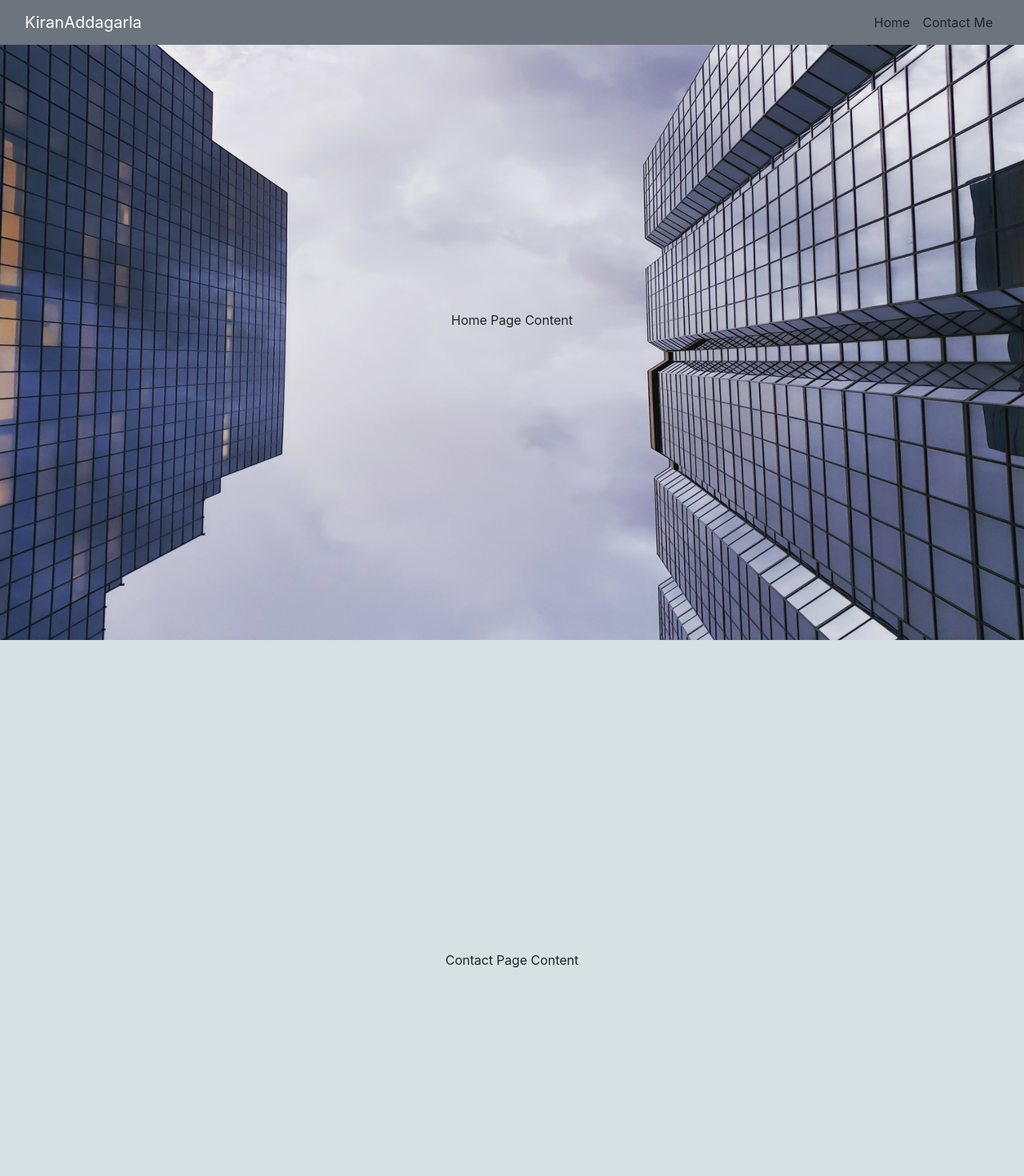
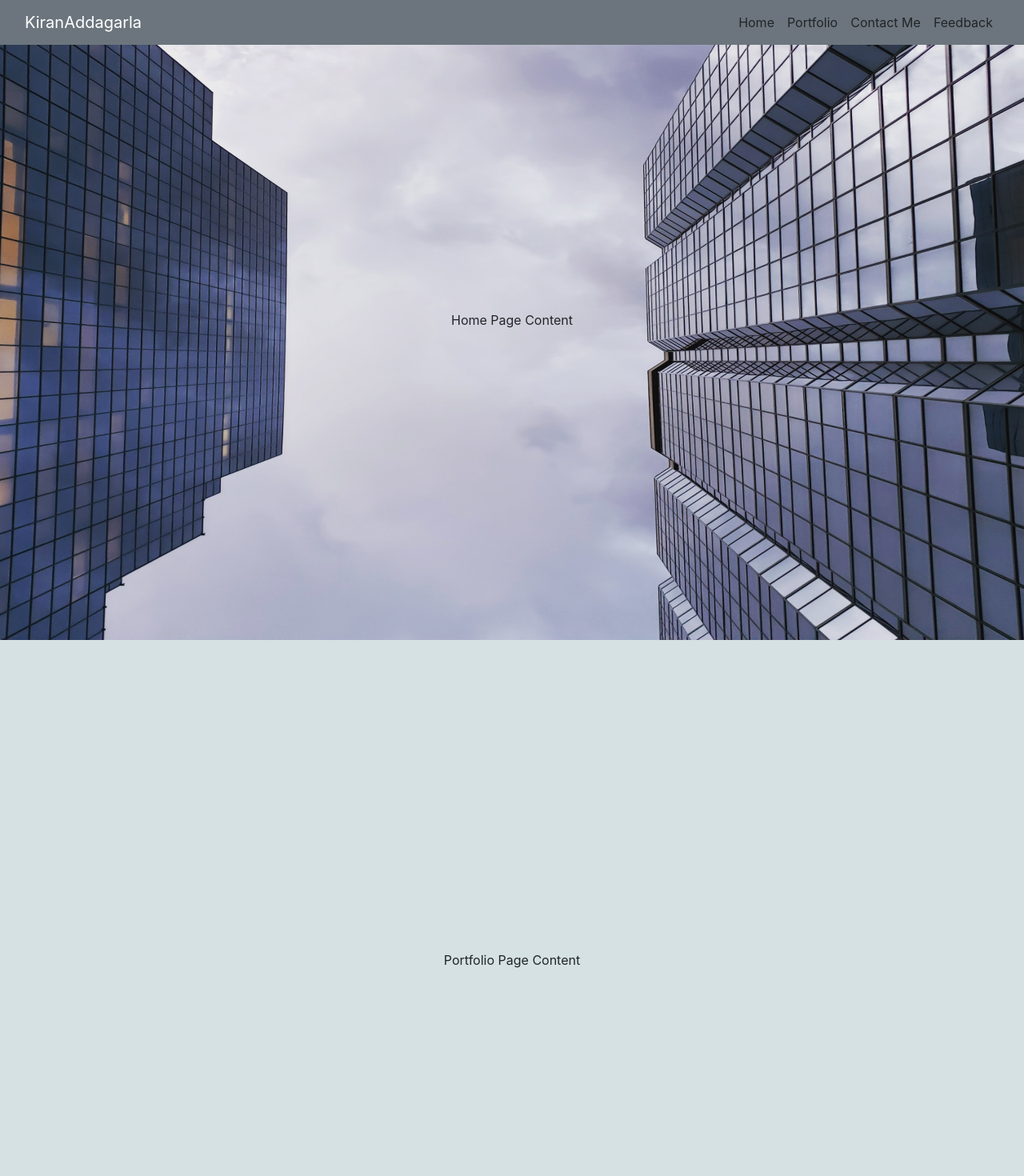
Before and after one commit to KiranAddagarla/ReactWebApplication, a React (Create React App) app: page / in a window 1280 px wide. Shown: the top 1470 px of the page at 80% size. Built offline with nearby package versions, Linux system fonts and the light colour scheme.

Commit message:
added multiple sections

```diff
--- a/src/App.js
+++ b/src/App.js
@@ -3,6 +3,8 @@ import Layout from './Components/Layout';
 import HomePage from './components/homepage';
 import ContactMe from "./Components/ContactMe";
 import "./App.css";
+import Portfolio from './Components/Portfolio';
+import FeedBack from "./Components/FeedBack";
 
 
 const headerButtonsMap = [
@@ -11,8 +13,15 @@ const headerButtonsMap = [
       sectionId : "HomeContainer"
     },
     {
+      buttonName: "Portfolio",
+      sectionId : "portfolioConatiner"
+    },
+    {
       buttonName: "Contact Me",
       sectionId : "contactMeConatiner"
+    },{
+      buttonName: "Feedback",
+      sectionId : "feedbackConatiner"
     }
   ]
 
@@ -22,7 +31,9 @@ const App = () => {
       <React.Fragment>
         <Layout headerButtons={headerButtonsMap} ></Layout>
         <HomePage />
+        <Portfolio />
         <ContactMe />
+        <FeedBack />
       </React.Fragment>
       )
 };
--- a/src/Components/FeedBack.js
+++ b/src/Components/FeedBack.js
@@ -1,13 +1,15 @@
 import React from "react";
-import Layout from "./Layout";
+
 
 const FeedBack = () => {
 
-        <Layout>
-            <div>
-                FeedBack Content
+    return (
+        <div id="feedbackConatiner" className="d-flex justify-content-center secondary-section-container">
+            <div className="align-self-center">
+                FeedBack Page Content
             </div>
-        </Layout>
+        </div>
+        )
 
 }
 
--- a/src/Components/Portfolio.js
+++ b/src/Components/Portfolio.js
@@ -0,0 +1,16 @@
+import React from "react";
+
+
+const Portfolio = () => {
+
+    return (
+        <div id="portfolioConatiner" className="d-flex justify-content-center secondary-section-container">
+            <div className="align-self-center">
+                Portfolio Page Content
+            </div>
+        </div>
+        )
+
+}
+
+export default Portfolio;
```
